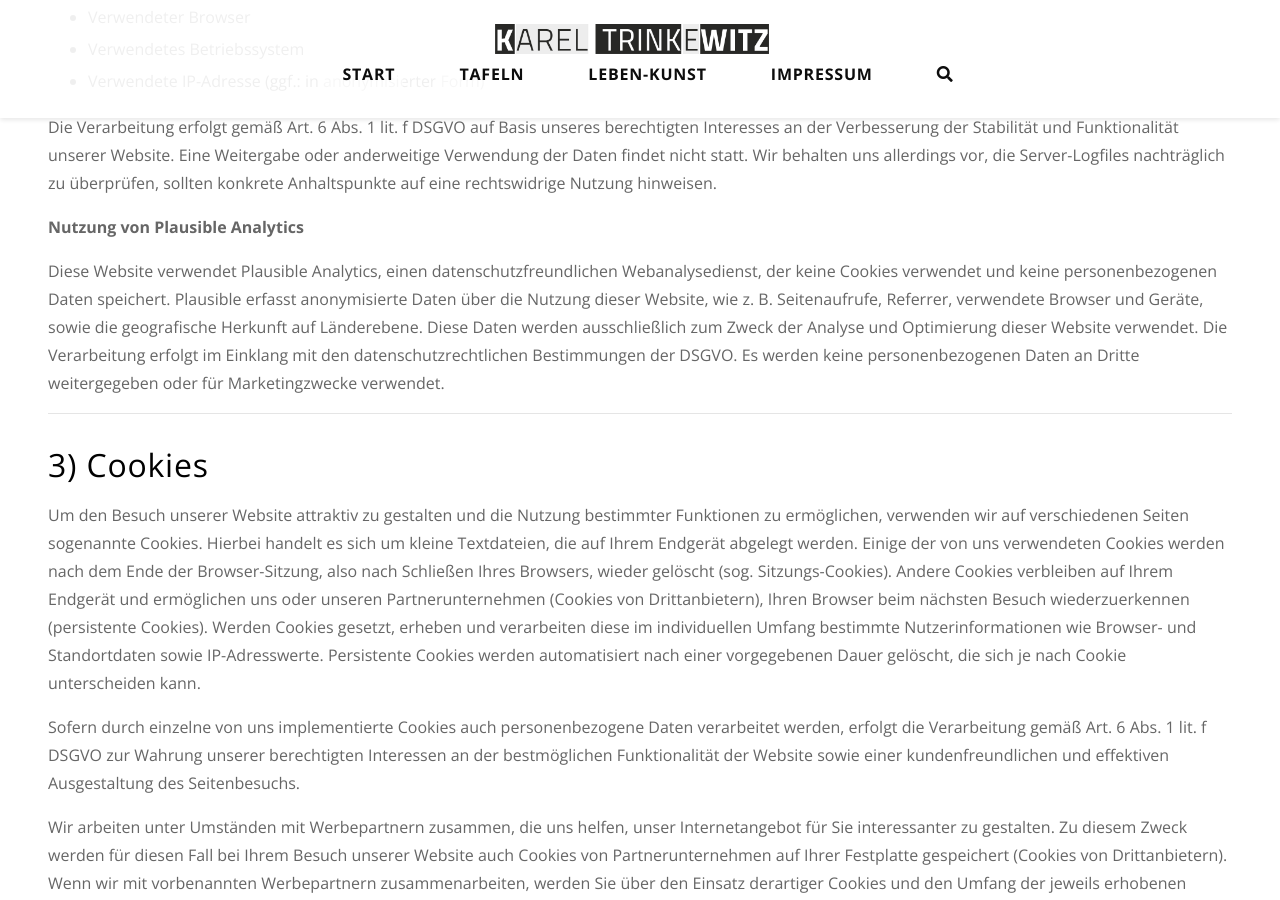
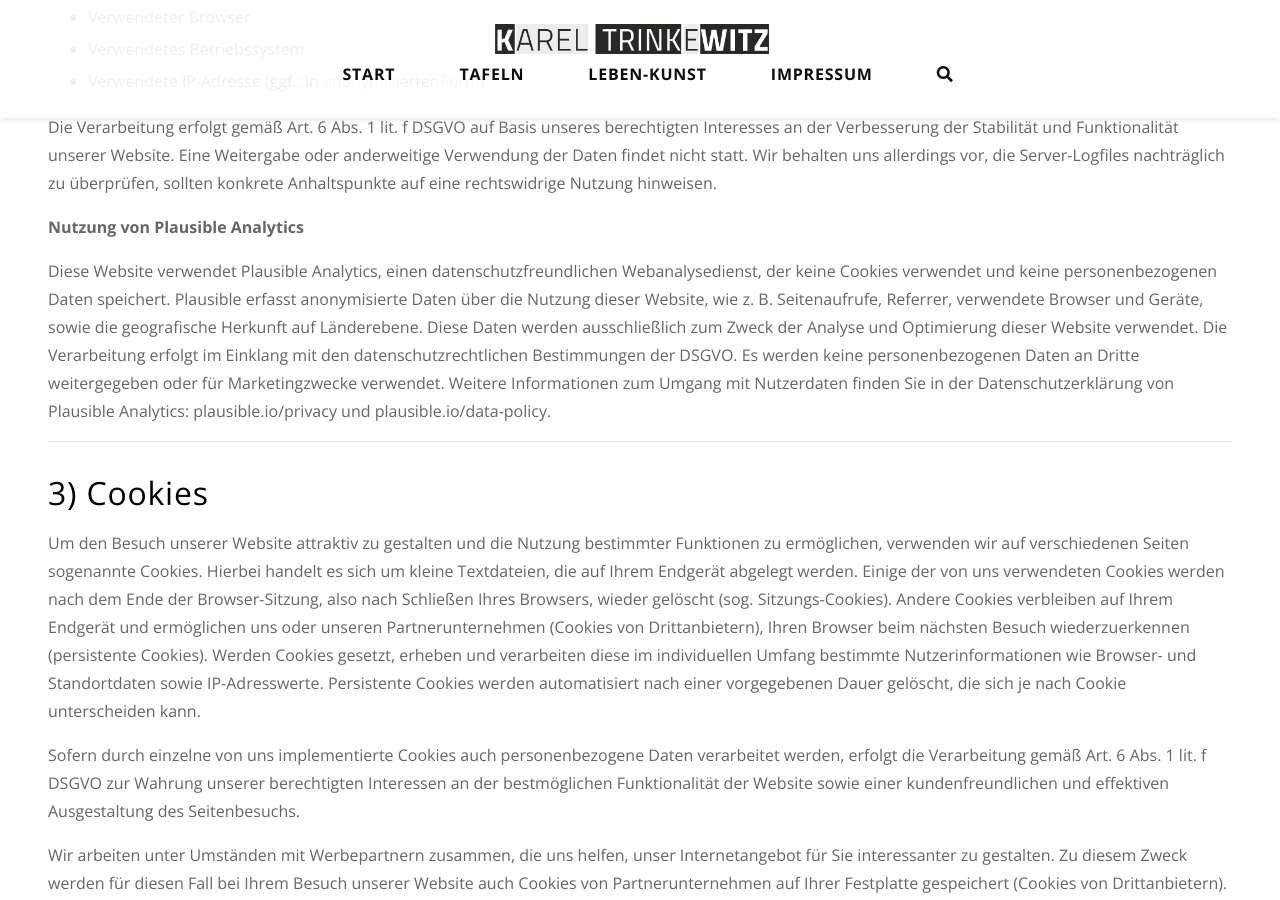
Before and after one commit to Leibniz-GWZO/trinkewitz_digital, a Jekyll site: the page built from pages/datenschutz.md, in a window 1280 px wide and 900 px high, scrolled down 1050 px. Built offline with Jekyll 4.4.1, drawn with Linux system fonts in a browser that asks for light colours.

Commit message:
Update datenschutz.md

```diff
--- a/pages/datenschutz.md
+++ b/pages/datenschutz.md
@@ -36,7 +36,7 @@ Die Verarbeitung erfolgt gemäß Art. 6 Abs. 1 lit. f DSGVO auf Basis unseres be
 
 **Nutzung von Plausible Analytics**
 
-Diese Website verwendet Plausible Analytics, einen datenschutzfreundlichen Webanalysedienst, der keine Cookies verwendet und keine personenbezogenen Daten speichert. Plausible erfasst anonymisierte Daten über die Nutzung dieser Website, wie z. B. Seitenaufrufe, Referrer, verwendete Browser und Geräte, sowie die geografische Herkunft auf Länderebene. Diese Daten werden ausschließlich zum Zweck der Analyse und Optimierung dieser Website verwendet. Die Verarbeitung erfolgt im Einklang mit den datenschutzrechtlichen Bestimmungen der DSGVO. Es werden keine personenbezogenen Daten an Dritte weitergegeben oder für Marketingzwecke verwendet.
+Diese Website verwendet Plausible Analytics, einen datenschutzfreundlichen Webanalysedienst, der keine Cookies verwendet und keine personenbezogenen Daten speichert. Plausible erfasst anonymisierte Daten über die Nutzung dieser Website, wie z. B. Seitenaufrufe, Referrer, verwendete Browser und Geräte, sowie die geografische Herkunft auf Länderebene. Diese Daten werden ausschließlich zum Zweck der Analyse und Optimierung dieser Website verwendet. Die Verarbeitung erfolgt im Einklang mit den datenschutzrechtlichen Bestimmungen der DSGVO. Es werden keine personenbezogenen Daten an Dritte weitergegeben oder für Marketingzwecke verwendet. Weitere Informationen zum Umgang mit Nutzerdaten finden Sie in der Datenschutzerklärung von Plausible Analytics: plausible.io/privacy und plausible.io/data-policy.
 
 ---
 
```
